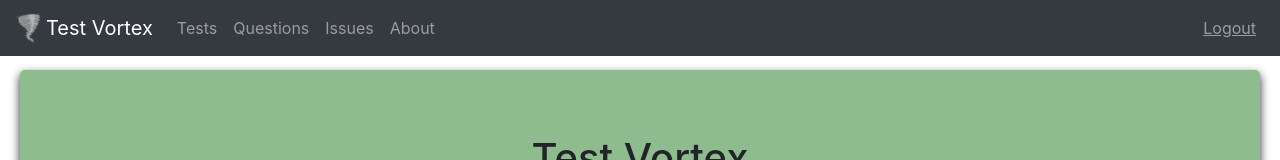
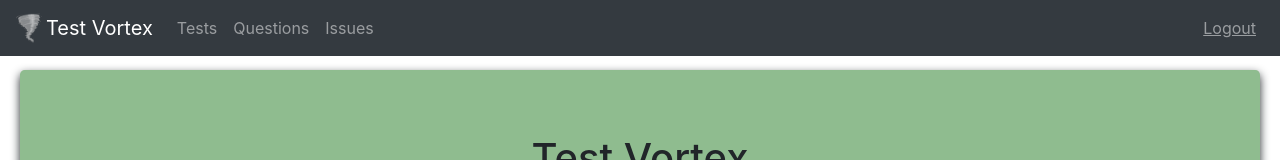
Before and after one commit to Drbaltar/test-vortex, a React (Create React App) app in the folder client/: page /home in a window 1280 px wide. Shown: the top 160 px of the page. Built offline with nearby package versions, Linux system fonts and the light colour scheme; no server answers; what pdfmake would draw is missing.

Commit message:
Removed 'About' page

```diff
--- a/client/src/App/Components/NavBar/NavBar.js
+++ b/client/src/App/Components/NavBar/NavBar.js
@@ -41,7 +41,6 @@ class NavBar extends React.Component {
                         <NavLink to="/tests" className="nav-item nav-link" onClick={this.collapseNavBar}>Tests</NavLink>
                         <NavLink to="/questions" className="nav-item nav-link" onClick={this.collapseNavBar}>Questions</NavLink>
                         <NavLink to="/issues" className="nav-item nav-link" onClick={this.collapseNavBar}>Issues</NavLink>
-                        <NavLink to="/about" className="nav-item nav-link" onClick={this.collapseNavBar}>About</NavLink>
                     </div>
                     <hr/>
                     {welcomeMessage}
```
